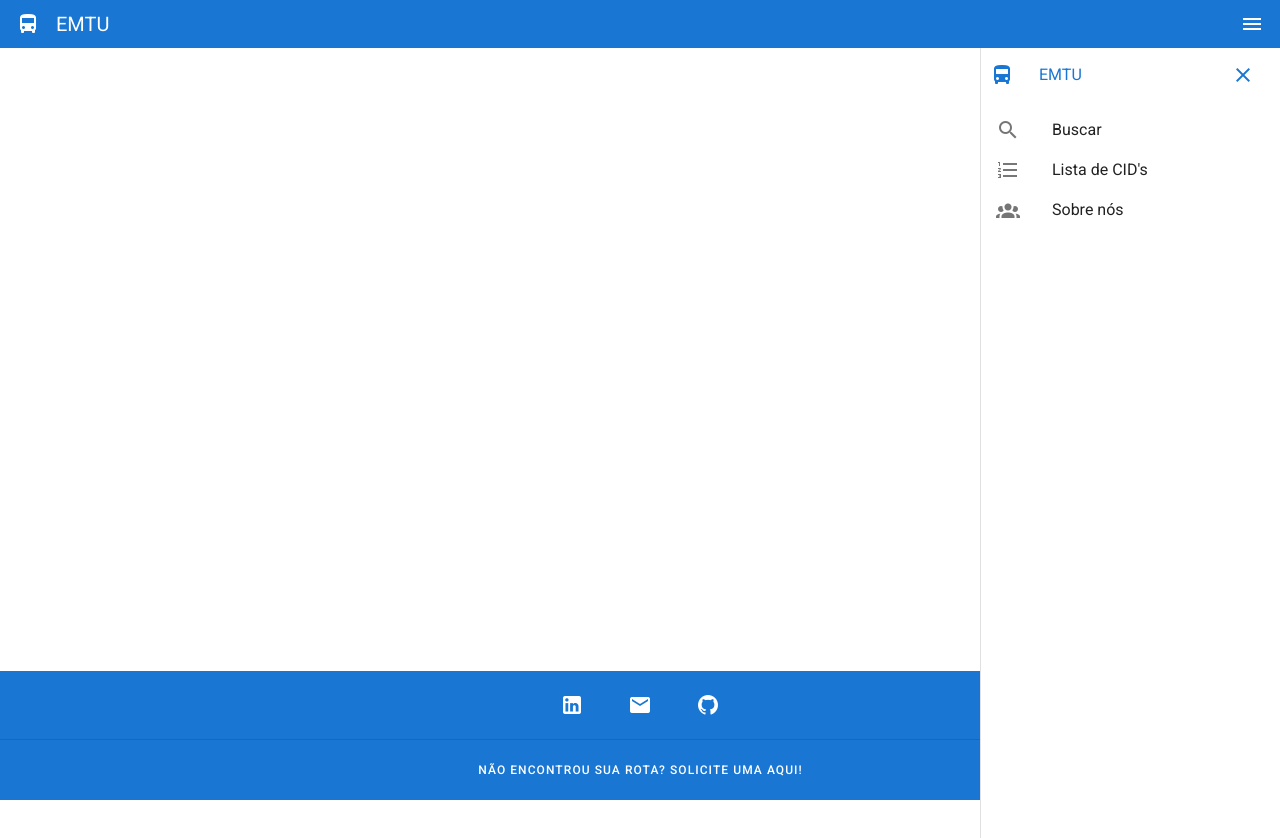
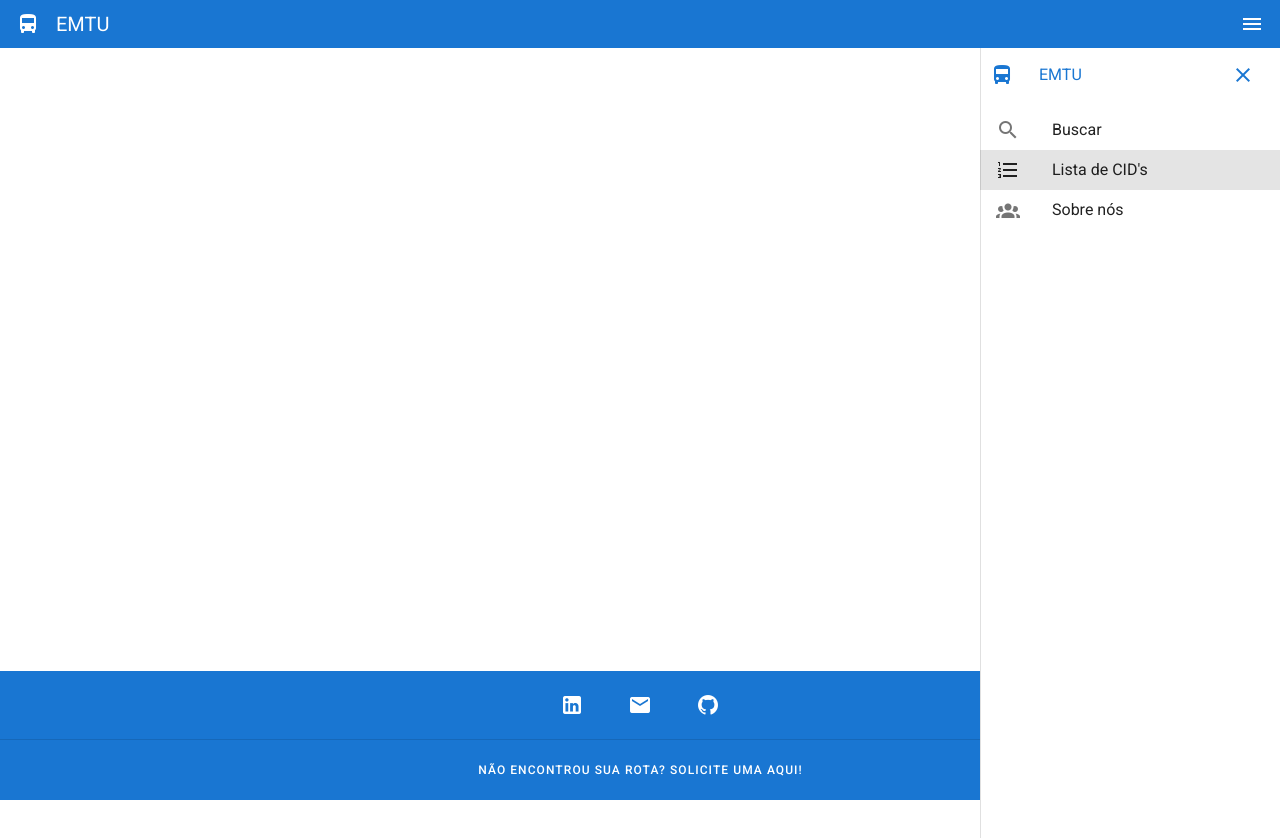
Before and after one commit to UnifespCodeLab/emtu-web, a Nuxt app: page /lista-cids in a window 1280 px wide. Both pictures are taken after a click on the button 1252 px from the left and 24 px from the top of the page. Shown: the top 838 px of the page. Built offline with nearby package versions, Linux system fonts and the light colour scheme.

Commit message:
feat: create route links and pages

```diff
--- a/components/TheHeader.vue
+++ b/components/TheHeader.vue
@@ -35,7 +35,7 @@
         </div>
 
         <v-list dense>
-          <v-list-item v-for="item in items" :key="item.title" link>
+          <v-list-item v-for="item in items" :key="item.title" router :to="item.route">
             <v-list-item-icon>
               <v-icon>{{ item.icon }}</v-icon>
             </v-list-item-icon>
@@ -58,9 +58,9 @@ export default {
       drawer: false,
       innerWidth: window.innerWidth,
       items: [
-        { title: 'Buscar', icon: 'mdi-magnify' },
-        { title: "Lista de CID's", icon: 'mdi-format-list-numbered' },
-        { title: 'Sobre nós', icon: 'mdi-account-group' },
+        { title: 'Buscar', icon: 'mdi-magnify', route:'/' },
+        { title: "Lista de CID's", icon: 'mdi-format-list-numbered', route:'/lista-cids' },
+        { title: 'Sobre nós', icon: 'mdi-account-group', route:'/sobre-nos' },
       ],
     }
   },
--- /dev/null
+++ b/pages/lista-cids.vue
@@ -0,0 +1,13 @@
+<template>
+  <div>
+    <h2 class="title">
+      Lista de Cids
+    </h2>
+  </div>
+</template>
+
+<style lang="scss" scoped>
+    .title {
+        color:black;
+    }
+</style>
--- /dev/null
+++ b/pages/sobre-nos.vue
@@ -0,0 +1,5 @@
+<template>
+  <div>
+    <h2>Sobre nós</h2>
+  </div>
+</template>
```
